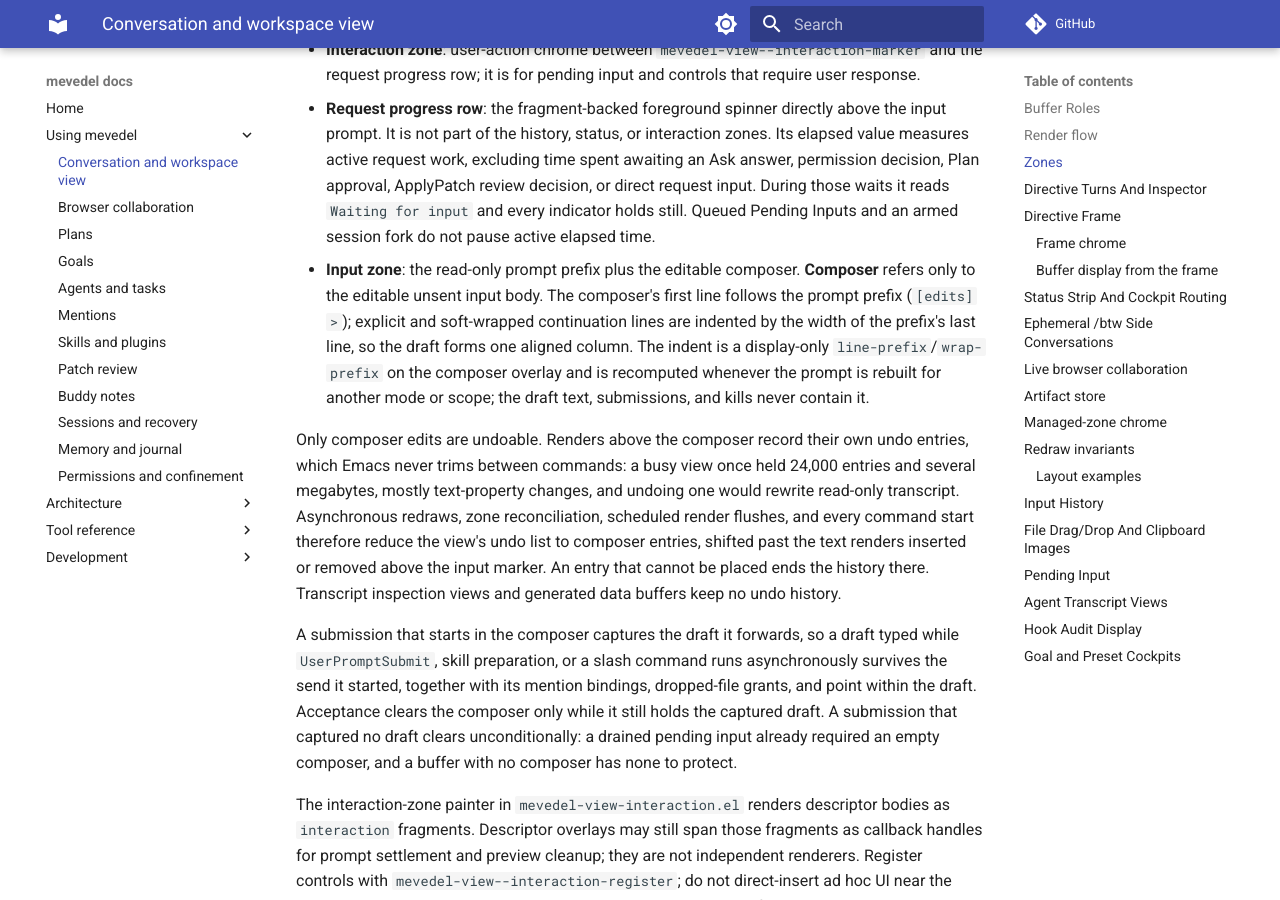
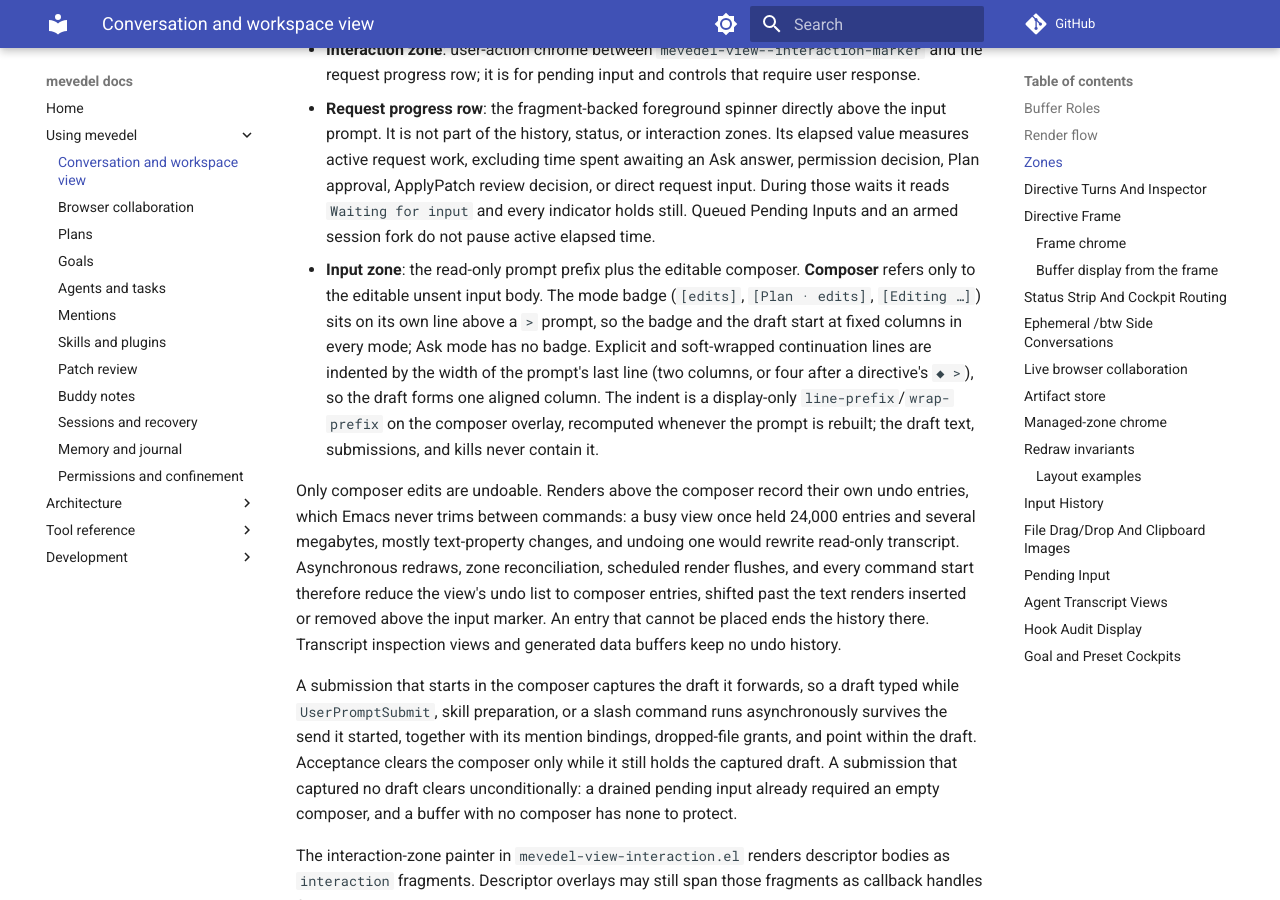
Before and after one commit to FrauH0lle/mevedel, an MkDocs documentation site: the page built from docs/view.md, in a window 1280 px wide and 900 px high, scrolled down 16496 px. Built offline with MkDocs 1.6.1 and Material for MkDocs 9.7.7, drawn with Linux system fonts in a browser that asks for light colours; comment, search, counter and statistics services are not loaded.

Commit message:
feat(view): Put the composer's mode badge on its own line
With the badge inline (`[edits] > '), the draft's start column and the
continuation indent changed with every permission mode.  The badge now
sits on its own line above a `> ' prompt, so the badge and the draft
start at fixed columns and continuation lines indent by a constant two
columns.  Ask mode keeps its bare `> '; directive scope keeps `◆ > '.

* mevedel-view-composer.el (mevedel-view--input-prompt-string): Break the
line after the mode, Plan, and pending-edit badges.

* test/test-mevedel-view-composer.el: Expect the two-line prompts.
(mevedel-view--update-composer-indent): The indent stays two columns
across modes.
* docs/view.md (Input zone, Pending inputs mockup): Show the layout.

Validation: full parallel suite passes (10446 tests, 0 unexpected,
24 skipped).

````diff
--- a/docs/view.md
+++ b/docs/view.md
@@ -789,12 +789,14 @@
   Pending Inputs and an armed session fork do not pause active elapsed time.
 - **Input zone**: the read-only prompt prefix plus the editable composer.
   **Composer** refers only to the editable unsent input body.
-  The composer's first line follows the prompt prefix (`[edits] > `);
-  explicit and soft-wrapped continuation lines are indented by the width of
-  the prefix's last line, so the draft forms one aligned column. The indent
-  is a display-only `line-prefix`/`wrap-prefix` on the composer overlay and
-  is recomputed whenever the prompt is rebuilt for another mode or scope;
-  the draft text, submissions, and kills never contain it.
+  The mode badge (`[edits]`, `[Plan · edits]`, `[Editing …]`) sits on its own
+  line above a `> ` prompt, so the badge and the draft start at fixed columns
+  in every mode; Ask mode has no badge. Explicit and soft-wrapped continuation
+  lines are indented by the width of the prompt's last line (two columns, or
+  four after a directive's `◆ > `), so the draft forms one aligned column.
+  The indent is a display-only `line-prefix`/`wrap-prefix` on the composer
+  overlay, recomputed whenever the prompt is rebuilt; the draft text,
+  submissions, and kills never contain it.
 
 Only composer edits are undoable. Renders above the composer record their
 own undo entries, which Emacs never trims between commands: a busy view once
@@ -2022,7 +2024,8 @@
 
 Waiting for input · 2m 14s · 1 agent blocked · 1 agent running
 
-[auto] > I am drafting a follow-up while the request runs.
+[auto]
+> I am drafting a follow-up while the request runs.
 ```
 
 ## Input History
````
Also changed, not shown: 2 other files.
